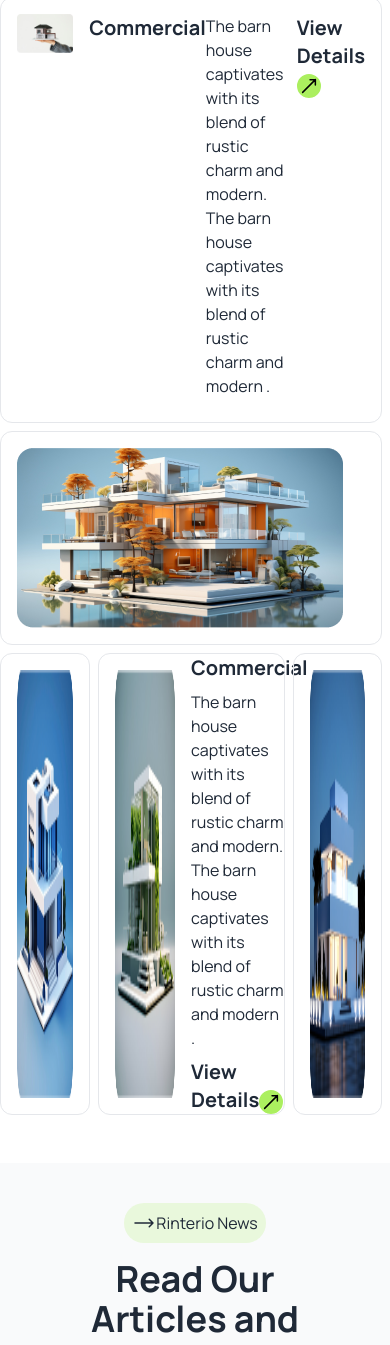
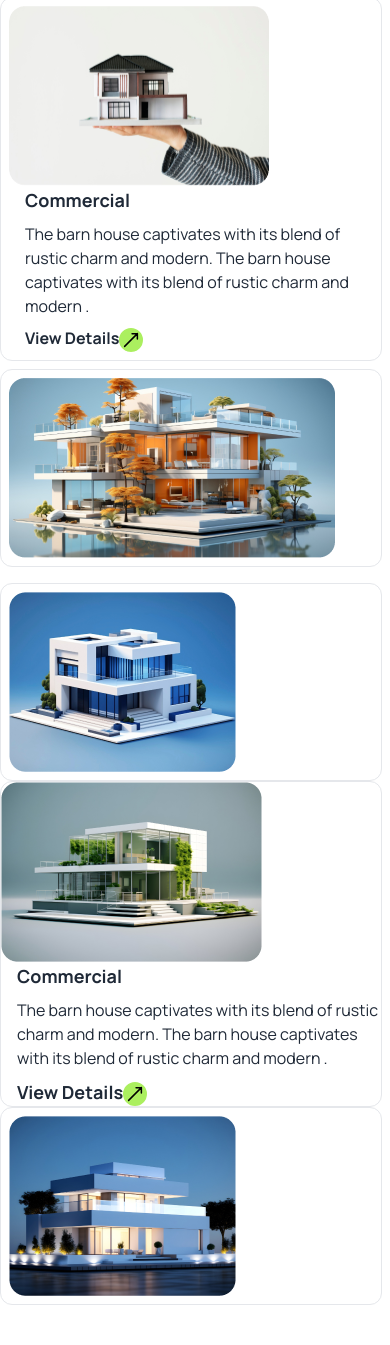
Before and after one commit to maqsuda/Rinterio_Website, a plain HTML site: page index.html in a window 390 px wide. Shown: the part 3968-5313 px from the top of the page. Drawn offline with nearby package versions, Linux system fonts and the light colour scheme.

Commit message:
update responsive done

```diff
--- a/index.html
+++ b/index.html
@@ -255,7 +255,7 @@
 <div><br></div>
 </section>
 
-<!-- ----------------------------------Our Latest Portfolio ----------------------------------------------------- -->
+<!-- ----------------------------------Our Latest Portfolio ------------------------------------- -->
 <section class="bg-white">
 
   <div class="mx-auto px-20 pt-10 text-center justify-center">
@@ -263,59 +263,67 @@
       <path stroke-linecap="round" stroke-linejoin="round" d="M17.25 8.25 21 12m0 0-3.75 3.75M21 12H3" />
     </svg>Explore our Latest works</button>
       <h2 class="text-3xl font-bold mb-2">Our Latest Portfolio</h2>
-          <p class="flex m-auto px-2 lg:px-10 py-4 w-5/6 lg:3/6">The barn house captivates with its blend of rustic charm and modern sophistication, featuring weathered wood, sleek metal accents.</p>
+      <p class="flex lg:m-auto px-2 lg:px-10 py-4 w-5/6 lg:3/6">The barn house captivates with its blend of rustic charm and modern sophistication, featuring weathered wood, sleek metal accents.</p>
   </div>
 
 
 <!-- ----------------------------------------- -->
-    <div class="grid grid-rows-1 lg:grid-rows-2 mb-10 lg:mx-20 lg:p-10 gap-x-4">
+<div class="grid grid-cols-1 lg:grid-rows-2 mb-10 lg:mx-20 lg:p-4 gap-y-4 lg:gap-x-4 ">
 
 
-     <div class="grid grid-cols-1 lg:grid-cols-4">
-            <div class="flex flex-row m-auto col-span-3 border rounded-xl p-4 mr-2 mb-2">
-                <div>
+ <div class="grid grid-cols-1 lg:grid-cols-4 m-auto">
+              <div class="flex flex-col lg:flex-row m-auto col-span-3 border rounded-xl mr-2 p-2 mb-2">
+                  <div class="w-auto">
                     <img src="./images/img1.png" alt="">
                   </div>
 
-                <div class="flex flex-row lg:flex-col justify-center ml-4 lg:w-3/6">
-                  <h4 class="text-xl font-bold pb-2">Commercial</h4>
-                  <p class="pb-2">The barn house captivates with its blend of rustic charm and modern. The barn house captivates with its blend of rustic charm and modern .</p>
-                  <h4 class="text-xl font-bold">View Details<svg xmlns="http://www.w3.org/2000/svg" fill="none" viewBox="0 0 24 24" stroke-width="1.5" stroke="currentColor" class="size-6 -rotate-45 bg-bg-Rinterio-color text-black rounded-full border-none inline">
+                  <div class="flex flex-col justify-center ml-4 lg:w-1/2">
+                    <h4 class="text-lg font-bold pb-2">Commercial</h4>
+                    <p class="text-base pb-2">The barn house captivates with its blend of rustic charm and modern. The barn house captivates with its blend of rustic charm and modern .</p>
+                    <h4 class="text-base font-bold">View Details<svg xmlns="http://www.w3.org/2000/svg" fill="none" viewBox="0 0 24 24" stroke-width="1.5" stroke="currentColor" class="size-6 -rotate-45 bg-bg-Rinterio-color text-black rounded-full border-none inline">
                       <path stroke-linecap="round" stroke-linejoin="round" d="M17.25 8.25 21 12m0 0-3.75 3.75M21 12H3" />
                     </svg></h4>
                   </div>
               </div>
-            <div class="border rounded-xl mr-2 mb-2">
-              <img class="p-4" src="./images/img2.png" alt="">
+
+
+
+              <div class="border rounded-xl mr-2">
+                <img class="p-2 h-full" src="./images/img2.png" alt="">
               </div>
  </div>
 
-      <div class="grid grid-cols-4">
-          <div class="border rounded-xl mr-2 mb-2">
-            <img class="h-full p-4" src="./images/img3.png" alt="">
+ <div class="grid grid-cols-1 lg:grid-cols-4 m-auto">
+    <div class="border rounded-xl mr-2">
+        <img class="p-2 h-full" src="./images/img3.png" alt="">
       </div>
 
-          <div class="flex col-span-2 border rounded-xl mr-2 mb-2">
-                <div>
-                  <img class="h-full p-4" src="./images/img4.png" alt="">
+    <div class="flex flex-col lg:flex-row m-auto col-span-2 border rounded-xl mr-2">
+        <div class="">
+          <img src="./images/img4.png" alt="">
         </div>
 
-                <div class="flex flex-col w-3/6">
-                  <h4 class="text-xl font-bold pb-2">Commercial</h4>
-                  <p class="pb-2">The barn house captivates with its blend of rustic charm and modern. The barn house captivates with its blend of rustic charm and modern .</p>
-                  <h4 class="text-xl font-bold">View Details<svg xmlns="http://www.w3.org/2000/svg" fill="none" viewBox="0 0 24 24" stroke-width="1.5" stroke="currentColor" class="size-6 -rotate-45 bg-bg-Rinterio-color text-black rounded-full border-none inline">
+        <div class="flex flex-col justify-center ml-4 lg:w-1/2">
+          <h4 class="text-lg font-bold pb-2">Commercial</h4>
+          <p class="text-base pb-2">The barn house captivates with its blend of rustic charm and modern. The barn house captivates with its blend of rustic charm and modern .</p>
+          <h4 class="text-lg font-bold">View Details<svg xmlns="http://www.w3.org/2000/svg" fill="none" viewBox="0 0 24 24" stroke-width="1.5" stroke="currentColor" class="size-6 -rotate-45 bg-bg-Rinterio-color text-black rounded-full border-none inline">
             <path stroke-linecap="round" stroke-linejoin="round" d="M17.25 8.25 21 12m0 0-3.75 3.75M21 12H3" />
           </svg></h4>
         </div>
     </div>
-          <div class="border rounded-xl mr-2 mb-2">
-            <img class="p-4 h-full" src="./images/img5.png" alt="">
+
+
+
+    <div class="border rounded-xl mr-2">
+      <img class="p-2 h-full" src="./images/img5.png" alt="">
     </div>
 </div>
+
 
 </div>
 
 </section>
+
 
 <!-- -------------------------------------------------MEDIA-------------------- -->
 
```
Lines whose indentation alone changed are shown as unchanged.
